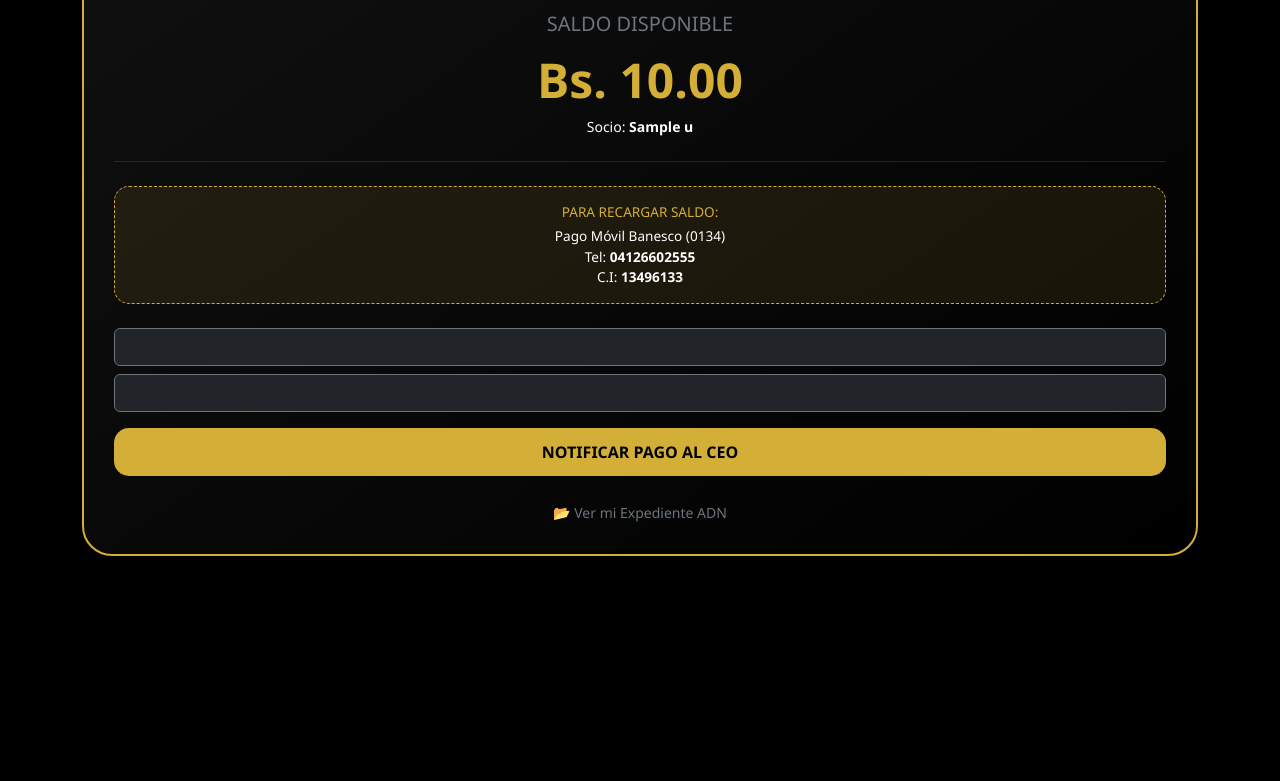
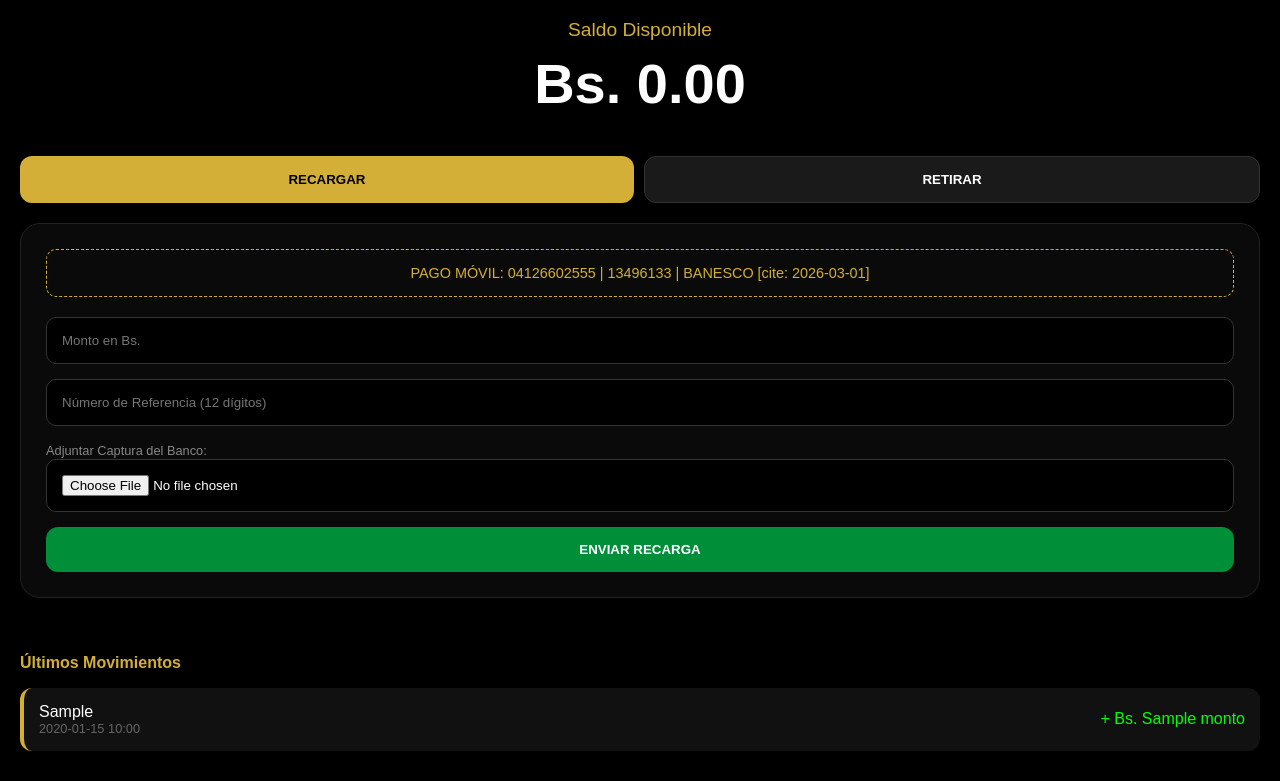
Before and after one commit to willpay2026/willpay, a Flask app: template templates/dashboard.html in a window 1280 px wide. Shown: the part 178-959 px from the top of the page. Before the commit the page ends 734 px from the top, so only its background shows below. Run offline with Flask 3, Linux system fonts and the light colour scheme; the template is opened without the code that fills it: most values are stand-ins (such as "Sample title", 1, 10 or a date in 2020); some libraries are stand-ins or nearby versions.

Commit message:
Update dashboard.html

```diff
--- a/templates/dashboard.html
+++ b/templates/dashboard.html
@@ -3,44 +3,79 @@
 <head>
     <meta charset="UTF-8">
     <meta name="viewport" content="width=device-width, initial-scale=1.0">
-    <title>Will-Pay | Mi Bóveda</title>
-    <link href="https://cdn.jsdelivr.net/npm/bootstrap@5.3.0/dist/css/bootstrap.min.css" rel="stylesheet">
+    <title>Will-Pay | Dashboard</title>
     <style>
-        body { background: #000; color: #fff; font-family: 'Segoe UI', sans-serif; }
-        .boveda-card { background: linear-gradient(145deg, #111, #000); border: 2px solid #D4AF37; border-radius: 30px; padding: 30px; margin-top: 50px; }
-        .oro { color: #D4AF37; }
-        .monto { font-size: 3rem; font-weight: bold; }
-        .btn-recarga { background: #D4AF37; color: #000; font-weight: bold; border-radius: 15px; border: none; padding: 12px; width: 100%; }
-        .info-pago { background: rgba(212, 175, 55, 0.1); border: 1px dashed #D4AF37; padding: 15px; border-radius: 15px; font-size: 0.85rem; }
+        body { background: #000; color: white; font-family: 'Arial', sans-serif; margin: 0; padding: 0; }
+        .top-bar { padding: 20px; text-align: center; }
+        .logo { width: 150px; }
+
+        .saldo-box { text-align: center; padding: 40px 20px; }
+        .saldo-label { color: #d4af37; font-size: 1.2rem; margin-bottom: 10px; }
+        .saldo-monto { font-size: 3.5rem; font-weight: bold; }
+
+        .btn-group { display: flex; gap: 10px; padding: 0 20px; }
+        .btn { flex: 1; padding: 15px; border: none; border-radius: 12px; font-weight: bold; cursor: pointer; text-transform: uppercase; }
+        .btn-gold { background: #d4af37; color: #000; }
+        .btn-dark { background: #1a1a1a; color: #fff; border: 1px solid #333; }
+
+        .form-recarga { background: #0a0a0a; margin: 20px; padding: 25px; border-radius: 20px; border: 1px solid #222; }
+        .pago-movil-info { border: 1px dashed #d4af37; padding: 15px; text-align: center; color: #d4af37; font-size: 0.9rem; margin-bottom: 20px; border-radius: 10px; }
+
+        input, .file-input { width: 100%; padding: 15px; margin-bottom: 15px; background: #000; border: 1px solid #333; color: #fff; border-radius: 10px; box-sizing: border-box; }
+        .btn-send { width: 100%; background: #008f39; color: white; padding: 15px; border: none; border-radius: 12px; font-weight: bold; }
+
+        .movimientos { padding: 20px; }
+        .mov-card { background: #111; padding: 15px; border-radius: 12px; margin-bottom: 10px; display: flex; justify-content: space-between; align-items: center; border-left: 4px solid #d4af37; }
+        .mov-info span { display: block; font-size: 0.8rem; color: #666; }
     </style>
 </head>
 <body>
-    <div class="container">
-        <div class="boveda-card text-center">
-            <img src="{{ url_for('static', filename='logonuevo.png') }}" width="80" class="mb-3">
-            <h5 class="text-secondary">SALDO DISPONIBLE</h5>
-            <div class="monto oro">Bs. {{ "%.2f"|format(u.saldo) }}</div>
-            <p class="small">Socio: <strong>{{ u.nombre }}</strong></p>
+    <div class="top-bar">
+        <img src="/static/logo_willpay.png" class="logo" alt="Will-Pay">
+    </div>
 
-            <hr class="border-secondary my-4">
+    <div class="saldo-box">
+        <div class="saldo-label">Saldo Disponible</div>
+        <div class="saldo-monto">Bs. {{ user.saldo if user else '0.00' }}</div>
+    </div>
 
-            <div class="info-pago mb-4">
-                <p class="mb-1 oro">PARA RECARGAR SALDO:</p>
-                <p class="mb-0">Pago Móvil Banesco (0134)<br>
-                Tel: <strong>04126602555</strong><br>
-                C.I: <strong>13496133</strong></p>
+    <div class="btn-group">
+        <button class="btn btn-gold" onclick="showRecarga()">Recargar</button>
+        <button class="btn btn-dark">Retirar</button>
+    </div>
+
+    <div id="recarga-area" class="form-recarga">
+        <div class="pago-movil-info">
+            PAGO MÓVIL: 04126602555 | 13496133 | BANESCO [cite: 2026-03-01]
+        </div>
+        <form action="/solicitar_recarga" method="POST" enctype="multipart/form-data">
+            <input type="number" name="monto" placeholder="Monto en Bs." required>
+            <input type="text" name="referencia" placeholder="Número de Referencia (12 dígitos)" required>
+            <label style="font-size: 0.8rem; color: #888;">Adjuntar Captura del Banco:</label>
+            <input type="file" name="captura" class="file-input" required>
+            <button type="submit" class="btn-send">ENVIAR RECARGA</button>
+        </form>
+    </div>
+
+    <div class="movimientos">
+        <h3 style="color: #d4af37; font-size: 1rem;">Últimos Movimientos</h3>
+        {% for m in movimientos %}
+        <div class="mov-card">
+            <div class="mov-info">
+                {{ m.tipo_operacion }}
+                <span>{{ m.fecha_movimiento.strftime('%Y-%m-%d %H:%M') }}</span>
             </div>
+            <div style="color: #00ff00;">+ Bs. {{ m.monto }}</div>
+        </div>
+        {% endfor %}
+    </div>
 
-            <form action="/reportar_pago" method="POST">
-                <input type="number" step="0.01" name="monto" class="form-control bg-dark text-white border-secondary mb-2" placeholder="Monto transferido" required>
-                <input type="text" name="referencia" class="form-control bg-dark text-white border-secondary mb-3" placeholder="Últimos 4 o 6 dígitos de referencia" required>
-                <button type="submit" class="btn-recarga">NOTIFICAR PAGO AL CEO</button>
-            </form>
-
-            <div class="mt-4">
-                <a href="/expediente" class="text-secondary small text-decoration-none">📂 Ver mi Expediente ADN</a>
-            </div>
-        </div>
-    </div>
+    <script>
+        function playBeep() {
+            var audio = new Audio('/static/beep.mp3');
+            audio.play();
+        }
+        // Llamar a playBeep() cuando el estatus cambie a "Aprobado"
+    </script>
 </body>
 </html>
```
